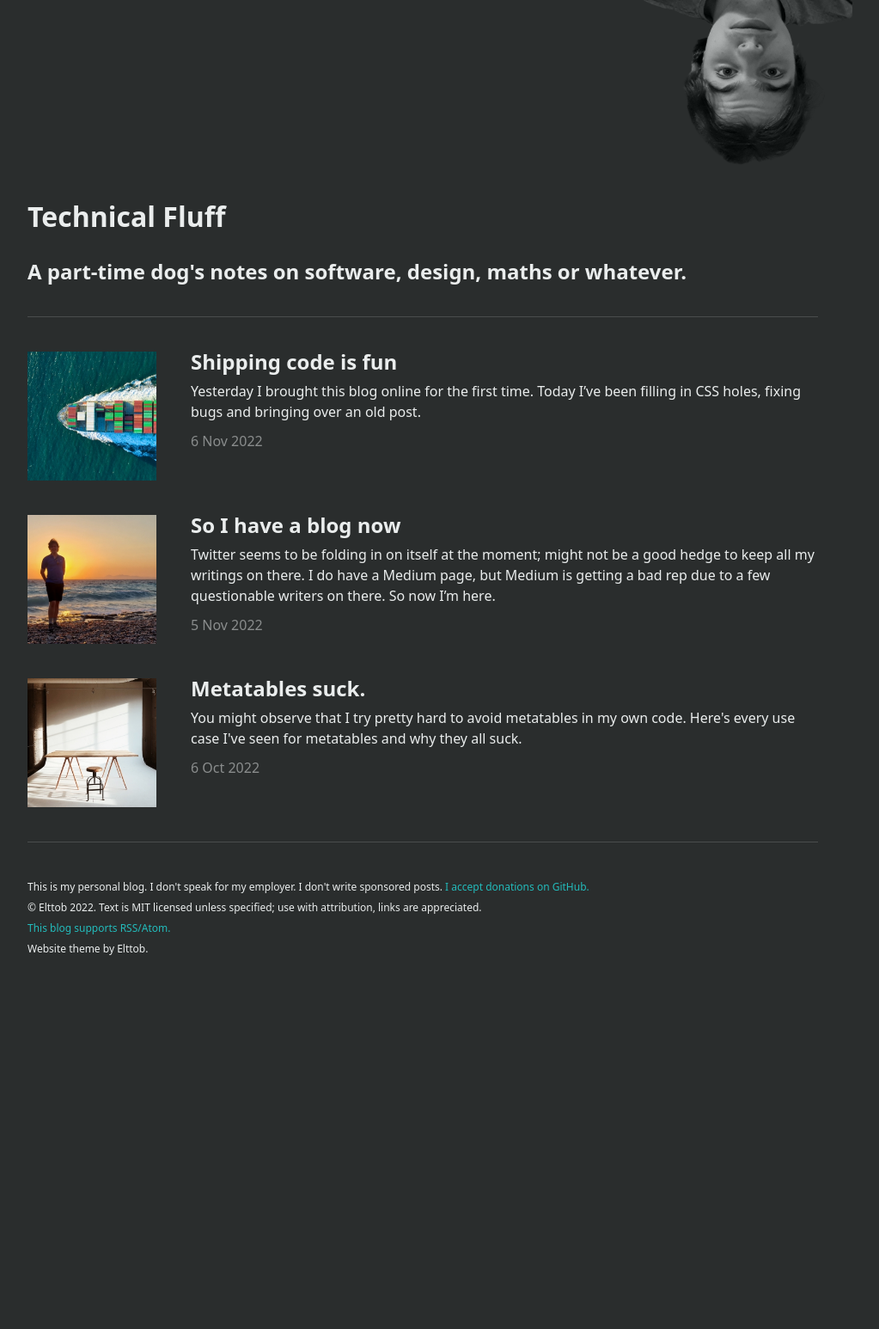
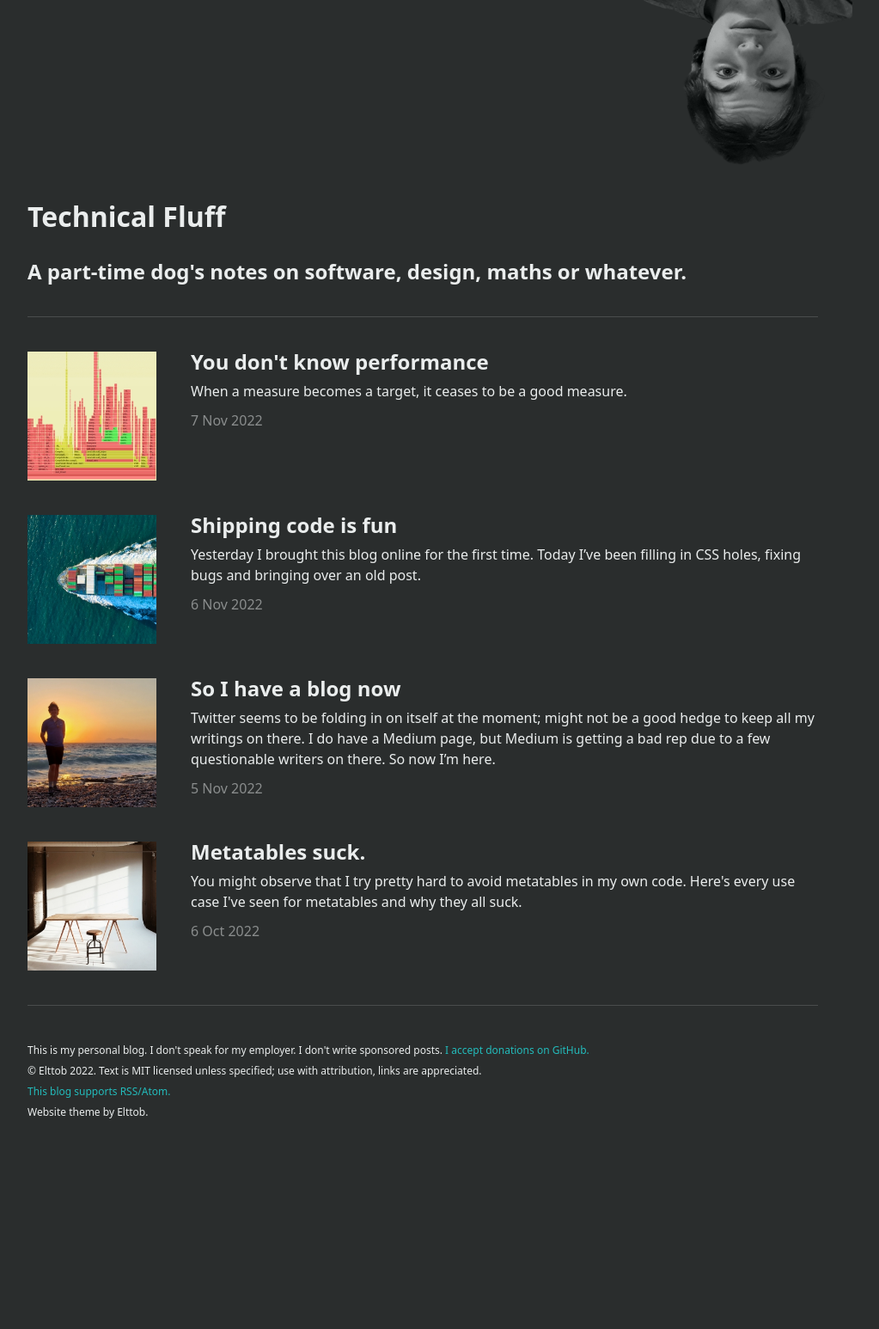
Before and after one commit to dphfox/technical-fluff, a Jekyll site: the page built from index.markdown, in a window 1280 px wide. Shown: the whole page at 86% size, without its empty margins (148-1171 px from the left). Built offline with Jekyll 4.4.1, drawn with Linux system fonts in a browser that asks for light colours; some web fonts are replaced; before the commit the page ends 1356 px from its top, so only the background shows below that; some of the changed lines change nothing that is shown.

Commit message:
You don't know performance

```diff
--- /dev/null
+++ b/_posts/2022-11-07-you-dont-know-performance.markdown
@@ -0,0 +1,156 @@
+---
+layout: post
+title:  "You don't know performance"
+thumbnail: "/assets/posts/you-dont-know-performance/thumb.jpg"
+---
+> When a measure becomes a target, it ceases to be a good measure.
+
+At my day job, I'm using [Fusion](https://elttob.uk/Fusion/) to build a large,
+dynamic education app with large quantities of user-generated content. At night,
+I work on Fusion itself, figuring out how to make it easier for people to build
+and maintain those kinds of complex interfaces.
+
+Throughout my work on Fusion, even long before it was ever released, people have
+cast doubt on Fusion's microperformance. Originally, I ceded to those crowds by
+pushing synthetic benchmarks on Fusion and stretching it to the limit, but now I
+simply don't think it's worth pursuing. Here's where I disagree about
+performance.
+
+## Performance is a problem you have
+
+I think people overplay the performance impact of different frameworks. I know I
+certainly used to.
+
+The reality of the situation is that performance issues affect only a subset of
+especially complex or pathological UI rendering scenarios. The overwhelming
+majority of UI work is boring, simple, uneventful stuff which is easy to do, but
+for which you're just looking for a consistent and straightforward development
+pattern. This is why I say that framework choice is largely about personal taste;
+because you don't want to be fighting against your framework to do 99% of your
+work, just because you're trying to eke out a couple milliseconds.
+
+You'll know when you've run into a real performance problem when it shows up in
+your tools and tests (you *are* testing, right?) - until then, you should be
+focusing on making the thing work in a way which you can maintain.
+
+## Performance is an option you should have
+
+I'm highly sceptical of inflexible frameworks, or frameworks with strong
+opinions on how to do things, because restricting what the user can do could
+inadvertently lock them out of easily achieving better performance.
+
+A framework worth it's weight should allow you to gradually move towards better
+performing code by slightly stepping away from your 'default' solution that
+isn't performing well. There should rarely be 'jumping-off' points where you
+have to abandon your entire ship just to fix a performance problem, because
+usually there's only a specific part of your code that your performance problems
+stem from. You should be able to isolate that code and refactor it without
+nuking everything it talks to.
+
+This is why I'm such a fan of small, composable APIs that don't live inside of
+larger processes; problematic code is far easier to isolate when it's already
+completely separable by the design of the API itself.
+
+## Performance is not one thing
+
+There's still something that the above statements don't define. What defines
+good performance?
+
+I somewhat hinted at this in the first section, but good performance is any
+performance that meets your real-world requirements. There's no absolute
+definition, only the definition you decide for yourself based on which platforms
+you need to support and what your testing and profiling tools tell you.
+
+Surely, though, there's some absolute way to *compare* performance? If a piece
+of code takes 2ms to compute versus 4ms, it's better right?
+
+Again no, because there's different *kinds* of performance. A piece of code can
+run fast on the CPU. Perhaps it's better suited to run on the GPU, and will
+perform terribly on the CPU. Maybe an algorithm is only sensible to use when
+it's being run in parallel threads that can divide and steal work. Or perhaps
+you straight up don't care about CPU performance and need something that can run
+in a limited memory space, or which writes less information to disk, or reduces
+network bandwidth.
+
+Again, if you aren't testing your code and you aren't considering some set of
+requirements, *you don't know what kind of performance matters.* Everyone
+assumes they need the best CPU time, because framerate, without realising
+they've now just eaten up 4GB of memory caching everything.
+[Sometimes it's just better to do the maths.](https://twitter.com/transitracer/status/1588316358303010816)
+
+> the knowledge that math is literally significantly faster than L1 cache hits,
+> so memoization in many cases is actually a performance /loss/ is making me
+> insane
+
+> (btw it's even worse if you bust your L1 cache and end up in L2, or god forbid
+> L3 or actual memory, which is, surprise, highly likely because now you're
+> storing extra data!)
+
+[Sometimes it's just better to re-fetch the thing.](https://twitter.com/adambroach/status/1588550243196755970)
+
+> More cursed knowledge: at Mozilla, the perf team discovered that it is, in
+> double-digit percentage of cases, faster to re-fetch data over the network
+> from the original web server than to retrieve it from local disk cache.
+
+It depends on what you need to optimise, and what you're able to give up. So
+please stop synthesising arbitrary benchmarks that mean nothing to nobody, and
+go figure out what you need before you criticise it for not meeting your
+arbitrary metrics.
+
+## What Fusion optimises for
+
+As a framework developer, it's impossible for me to know exactly what kind of
+performance you will need. That's why I want to give you flexibility rather than
+prescriptions when it comes to Fusion's API surface.
+
+Since Fusion is often used for animation work, I mostly optimise for good frame
+times and low CPU overhead, though I keep an eye on memory usage too so as to
+not lock you out of using older, lower-end hardware with Fusion. Parallel
+execution could be a nice inclusion at some point in the future, but right now
+that's something you can express on your own should you need it; I haven't found
+a good general pattern for parallel execution that would add enough value to
+justify it being there.
+
+I mainly build around the common scenario of random data reads and writes. From
+real world UI systems, I know that the vast majority of updates are not total
+or huge. Oftentimes, it'll just be tiny things, like typing text into a text box,
+scrolling, or single UI elements being toggled on and off. That's because users
+don't typically have the power to change everything all at once pathologically.
+
+That's the motivation for things such as memoising individual state objects and
+binding to individual properties on instances, rather than using the diffing
+processes that are in vogue today. Virtual data models are great when you can't
+make strong guarantees, and especially where large volumes of data and change
+are concerned, they can absolutely run slimmer than equivalent binding code -
+but this neglects the fact that most UIs are heavily limited in the axes they
+vary along, which is exactly where diffing performs the worst.
+
+The worst case scenario for binding is when you have a massive number of
+instances to process, and every single property of them is changing. The worst
+case scenario for diffing is when you have a massive number of instances to
+process, and you have to search them all to find and effect a single change. By
+the way, when I say 'worst case scenario' here, I'm talking about CPU time that
+is wasted above what hand-tuned code could achieve.
+
+There's also the consideration of performance variance. One of the things that
+virtual data models can suffer from is wild variance in performance outcomes
+from small - perhaps even common - code changes. Diffing processes are easy to
+derail performance-wise, because it's easy to express things that require
+sweeping recalculations, and it can also be easy to express those things in ways
+that shouldn't seem intuitively 'wrong' as far as the user's mental model goes.
+I try to keep performance metrics in Fusion relatively stable by making
+computations more explicit; Fusion shouldn't go and start eating up resources
+unless you've given it some defined reason to do so.
+
+That affords you the luxury of being more confident in the code that you've
+written, which is so much more valuable than anyone gives it credit for. I'm
+largely inspired by Rust here, which despite having a very verbose syntax and
+slow iteration time, is still my favourite language to work in because when I've
+written a piece of code that compiles and runs, I feel like it's already been
+battle-tested out of the gate and is absolutely bulletproof. I don't have to
+doubt myself after spending two hours on a refactor, because I can trust that
+the language isn't hiding nebulous edge cases from me. I want that for Fusion in
+some capacity too.
+
+Anyway, maybe this gives you some refreshed ideas on performance. Or maybe it
+doesn't. These are just some of the things I've been thinking about lately.
--- a/_sass/site-main.scss
+++ b/_sass/site-main.scss
@@ -335,16 +335,16 @@ article div.highlight {
 }
 
 article blockquote {
-    padding-left: calc(var(--gutter-size) - 1rem);
-    border-left: 1rem solid $sub-fg;
+    padding-left: calc(var(--gutter-size) - 0.5rem);
+    border-left: 0.5rem solid $sub-fg;
     font-style: italic;
 }
 
-article blockquote :first-child::before {
+article blockquote > :first-child::before {
     content: "“ ";
 }
 
-article blockquote :last-child::after {
+article blockquote > :last-child::after {
     content: " „";
 }
 
```
Also changed, not shown: assets/posts/you-dont-know-performance/thumb.jpg (added).
